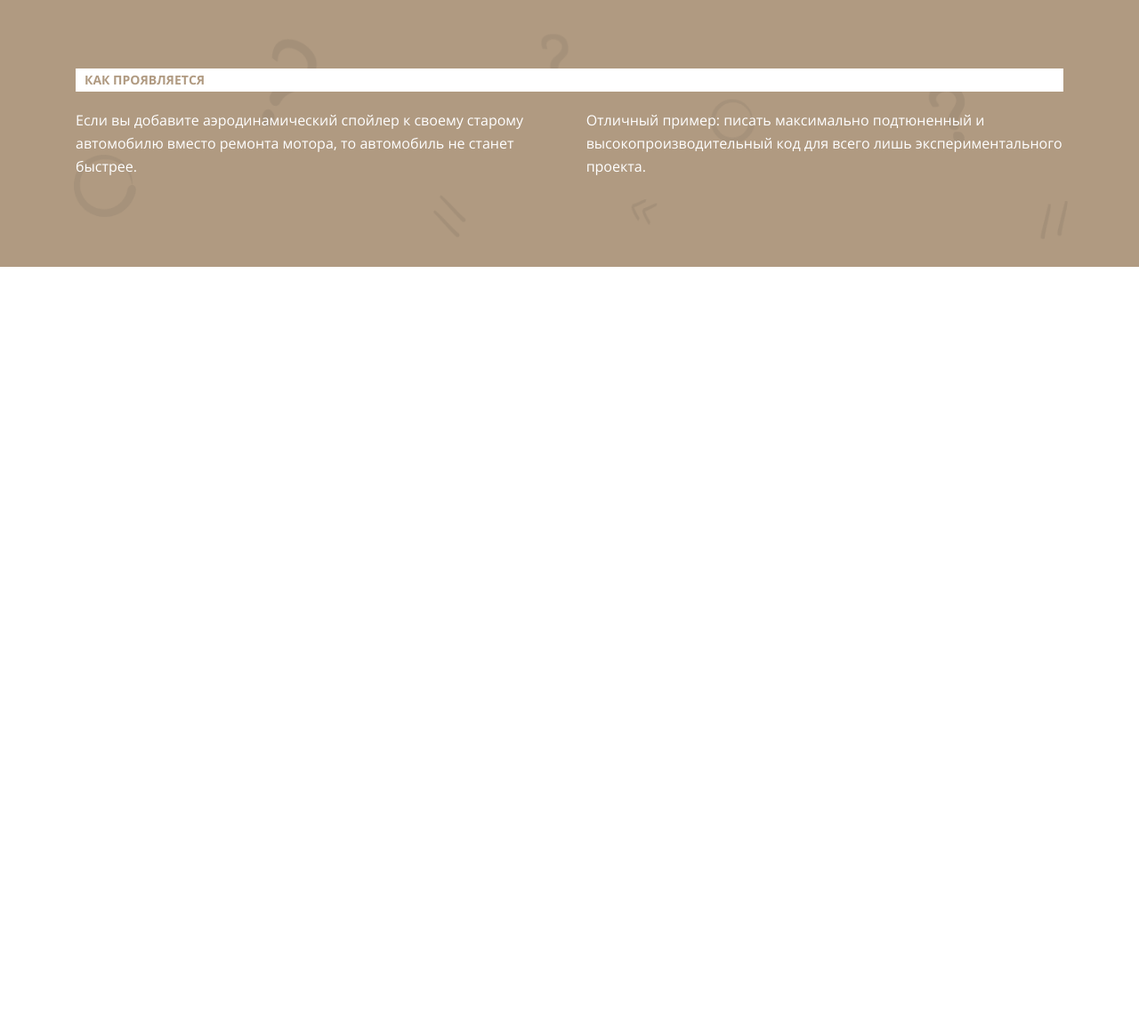
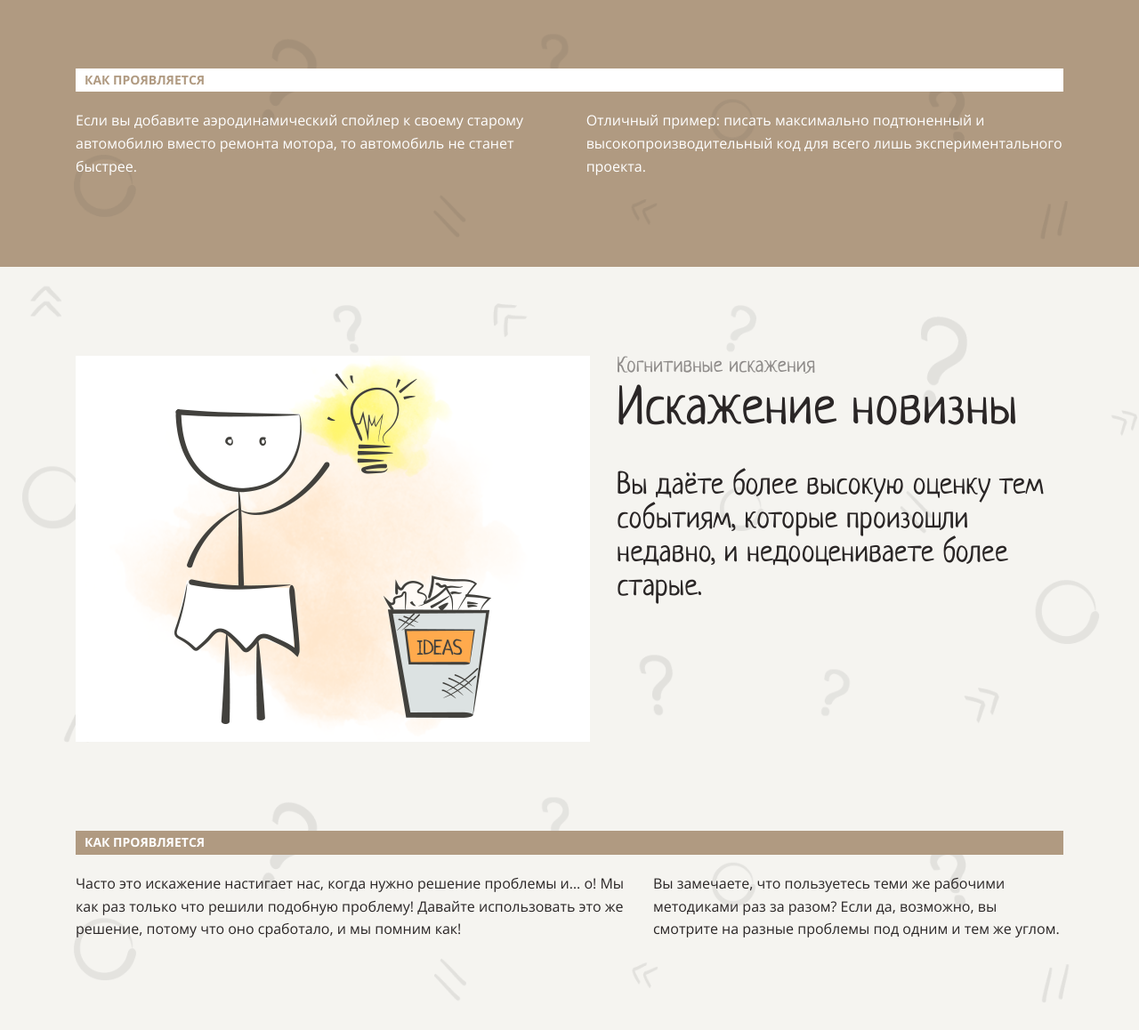
Before and after one commit to EgorovArtem34/layout-designer-project-58, a website: page src/index.html in a window 1280 px wide. Shown: the part 2362-3520 px from the top of the page at 89% size. Before the commit the page ends 2662 px from the top, so only its background shows below. Drawn offline with Linux system fonts and the light colour scheme.

Commit message:
add new section

```diff
--- a/src/index.html
+++ b/src/index.html
@@ -176,6 +176,31 @@
                 </div>
             </div>
         </section>
+        <section id="distortion-of-novelty" class="background">
+            <div class="container">
+                <div class="section d-flex">
+                    <img src="/layout-designer-project-58/src/images/3.png" alt="distortion-of-novelty image">
+                    <div>
+                        <span class="dark-50 section-span">Когнитивные искажения</span>
+                        <h2 class="dark-text section-header">Искажение новизны</h2>
+                        <p class="section-text dark-text">Вы даёте более высокую оценку тем событиям, которые произошли
+                            недавно, и недооцениваете более старые.</p>
+                    </div>
+                </div>
+                <div class="section-footer">
+                    <div>
+                        <h3 class="section-footer-header white-text bg-brown">КАК ПРОЯВЛЯЕТСЯ</h3>
+                    </div>
+                    <div class="section d-flex section-footer-text pt20 dark-text">
+                        <p>Часто это искажение настигает нас, когда нужно решение проблемы и… о! Мы как раз только что
+                            решили подобную проблему! Давайте использовать это же решение, потому что оно сработало, и
+                            мы помним как!</p>
+                        <p>Вы замечаете, что пользуетесь теми же рабочими методиками раз за разом? Если да, возможно, вы
+                            смотрите на разные проблемы под одним и тем же углом.</p>
+                    </div>
+                </div>
+            </div>
+        </section>
     </main>
     <footer></footer>
 </body>
```
